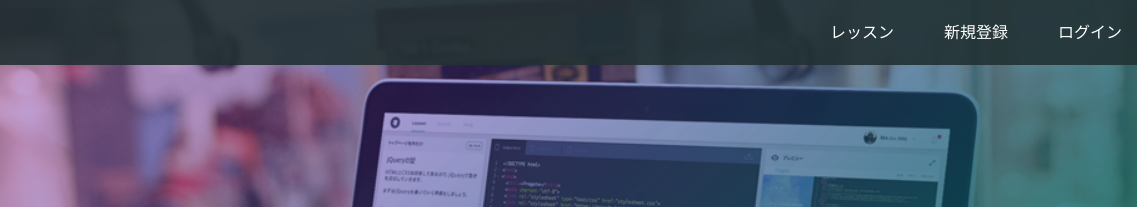
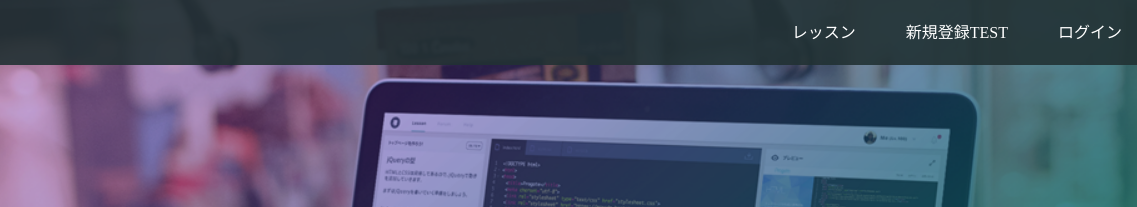
Before and after one commit to DASHTHUN/dashthun.github.io, a plain HTML site: page index.html in a window 1280 px wide. Shown: the top 207 px of the page, 143-1280 px from the left. Drawn offline with Linux system fonts and the light colour scheme.

Commit message:
Update index.html

```diff
--- a/index.html
+++ b/index.html
@@ -16,7 +16,7 @@
       <span class="fa fa-bars menu-icon"></span>
       <div class="header-right">
         <a href="#">レッスン</a>
-        <a href="#">新規登録</a>
+        <a href="#">新規登録TEST</a>
         <a href="#" class="login">ログイン</a>
       </div>
     </div>
```
